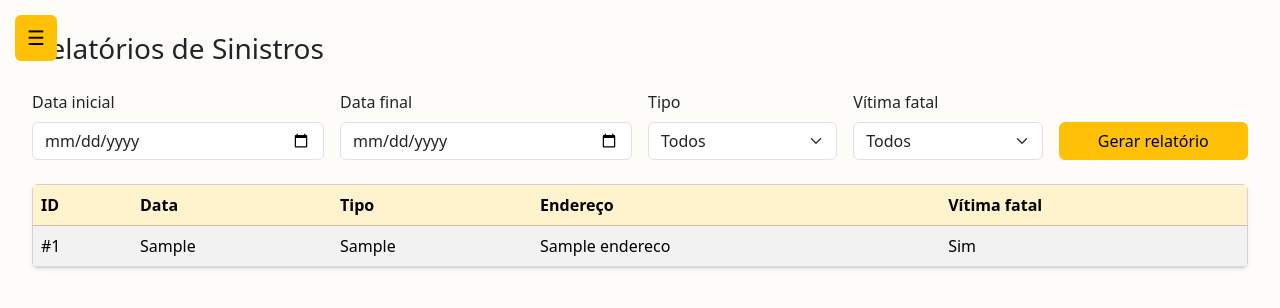
After one commit to marxrocha205/sinistro_dashboard, a Django app: template sinistro_dash/dashboard/templates/dashboard/relatorios.html in a window 1280 px wide. The commit adds this page. Shown: the top 308 px of the page. Run offline with Django 5.2, Linux system fonts and the light colour scheme; the template is opened without the code that fills it: most values are stand-ins (such as "Sample title", 1, 10 or a date in 2020).

Commit message:
feat: inclusão dos relatorios

```diff
--- a/sinistro_dash/dashboard/templates/dashboard/base.html
+++ b/sinistro_dash/dashboard/templates/dashboard/base.html
@@ -124,7 +124,7 @@
   <a href="{% url 'dashboard:overview' %}">Dashboard</a>
   <a href="{% url 'dashboard:sinistros' %}">Sinistros</a>
   <a href="{% url 'dashboard:usuarios' %}">Usuários</a>
-  <a href="#">Relatórios</a>
+  <a href="{% url 'dashboard:relatorios' %}">Relatórios</a>
 
   <hr>
 
--- /dev/null
+++ b/sinistro_dash/dashboard/templates/dashboard/relatorios.html
@@ -0,0 +1,84 @@
+{% extends "dashboard/base.html" %}
+{% block title %}Relatórios{% endblock %}
+
+{% block content %}
+
+<h3 class="mb-4">Relatórios de Sinistros</h3>
+
+<form method="get" class="row g-3 mb-4">
+
+  <div class="col-md-3">
+    <label class="form-label">Data inicial</label>
+    <input type="date" name="data_ini" class="form-control" value="{{ filtros.data_ini }}">
+  </div>
+
+  <div class="col-md-3">
+    <label class="form-label">Data final</label>
+    <input type="date" name="data_fim" class="form-control" value="{{ filtros.data_fim }}">
+  </div>
+
+  <div class="col-md-2">
+    <label class="form-label">Tipo</label>
+    <select name="tipo" class="form-select">
+      <option value="">Todos</option>
+      <option value="CARRO">Carro</option>
+      <option value="MOTO">Moto</option>
+      <option value="OUTRO">Outro</option>
+    </select>
+  </div>
+
+  <div class="col-md-2">
+    <label class="form-label">Vítima fatal</label>
+    <select name="vitima_fatal" class="form-select">
+      <option value="">Todos</option>
+      <option value="true">Sim</option>
+      <option value="false">Não</option>
+    </select>
+  </div>
+
+  <div class="col-md-2 d-flex align-items-end">
+    <button class="btn btn-warning w-100">
+      Gerar relatório
+    </button>
+  </div>
+
+</form>
+
+<div class="card shadow-sm">
+  <div class="card-body p-0">
+
+    <table class="table table-striped mb-0">
+      <thead class="table-warning">
+        <tr>
+          <th>ID</th>
+          <th>Data</th>
+          <th>Tipo</th>
+          <th>Endereço</th>
+          <th>Vítima fatal</th>
+        </tr>
+      </thead>
+      <tbody>
+        {% for s in sinistros %}
+          <tr>
+            <td>#{{ s.id }}</td>
+            <td>{{ s.data_hora }}</td>
+            <td>{{ s.tipo_principal }}</td>
+            <td>{{ s.endereco }}</td>
+            <td>
+              {{ s.houve_vitima_fatal|yesno:"Sim,Não" }}
+            </td>
+          </tr>
+        {% empty %}
+          <tr>
+            <td colspan="5" class="text-center text-muted py-4">
+              Nenhum dado encontrado
+            </td>
+          </tr>
+        {% endfor %}
+      </tbody>
+    </table>
+
+  </div>
+</div>
+
+{% endblock %}
```
Also changed, not shown: sinistro_dash/dashboard/views.py (+23 -0 lines).
